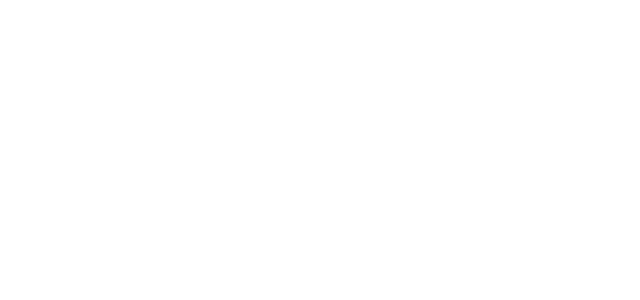
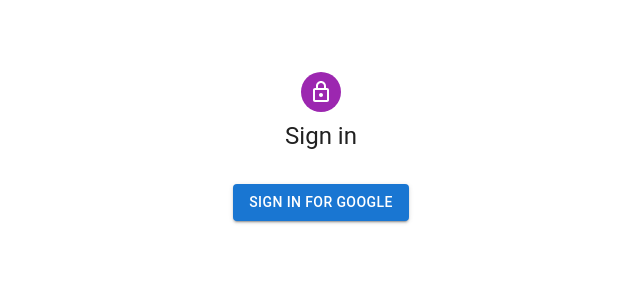
Before and after one commit to exem-inno/Exem-Frontend, a React (Create React App) app: page / in a window 1280 px wide. Shown: the top 300 px of the page, without its empty margins (319-959 px from the left). Built offline with nearby package versions, Linux system fonts and the light colour scheme.

Commit message:
feat: apply page route

```diff
--- a/src/App.tsx
+++ b/src/App.tsx
@@ -1,7 +1,13 @@
 import React from "react";
+import { Routes, Route } from "react-router-dom";
+import LoginPage from "./pages/LoginPage";
 
 function App() {
-  return <div></div>;
+  return (
+    <Routes>
+      <Route path="*" element={<LoginPage />} />
+    </Routes>
+  );
 }
 
 export default App;
--- a/src/index.tsx
+++ b/src/index.tsx
@@ -2,5 +2,11 @@ import React from "react";
 import ReactDOM from "react-dom";
 import "./index.css";
 import App from "./App";
+import { BrowserRouter } from "react-router-dom";
 
-ReactDOM.render(<App />, document.getElementById("root"));
+ReactDOM.render(
+  <BrowserRouter>
+    <App />
+  </BrowserRouter>,
+  document.getElementById("root")
+);
```
